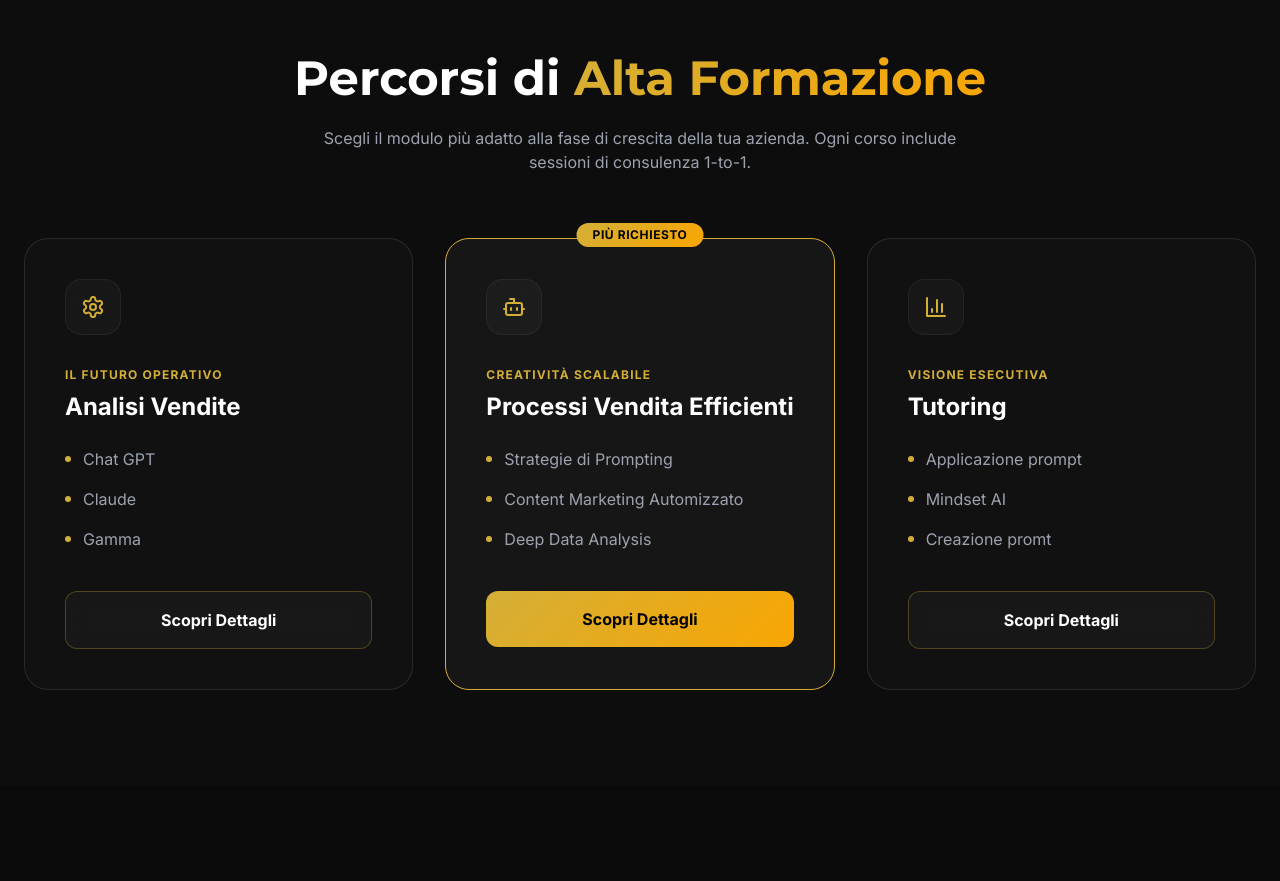
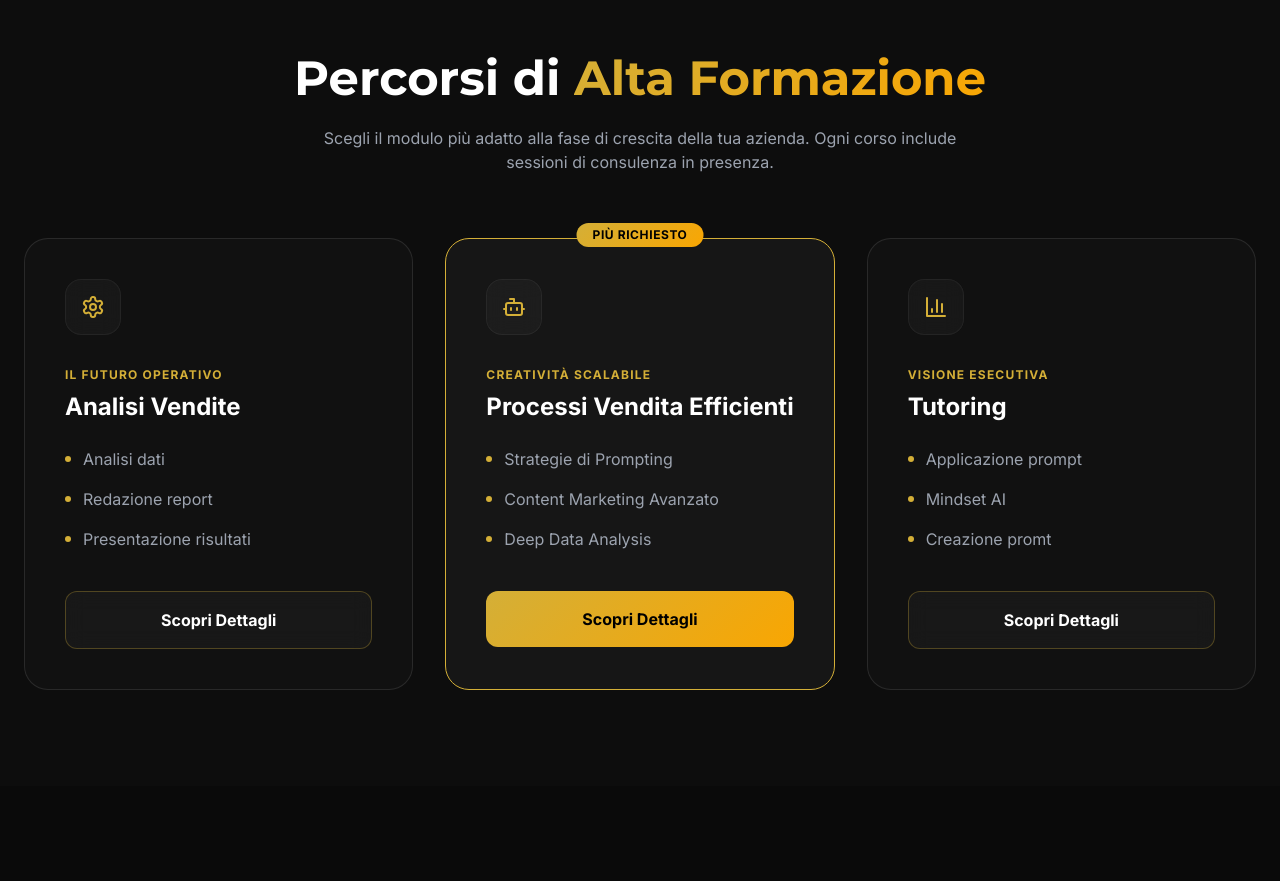
Before and after one commit to gioballagio-hub/lux-ai-landing, a React (Vite) app: page / in a window 1280 px wide. Shown: the part 1360-2241 px from the top of the page. Built offline with nearby package versions, Linux system fonts and the light colour scheme.

Commit message:
Add files via upload

```diff
--- a/App.tsx
+++ b/App.tsx
@@ -199,15 +199,15 @@ const Modules: React.FC = () => {
       id: "auto",
       title: "Analisi Vendite",
       subtitle: "Il Futuro Operativo",
-      features: ["Chat GPT", "Claude", "Gamma"],
-      fullDescription: "Analizza i tuoi dati di vendita e realizza strategie d'azioni efficaci e costruite su misura per la tua attività.",
+      features: ["Analisi dati", "Redazione report", "Presentazione risultati"],
+      fullDescription: "Analizza i tuoi dati di vendita e realizza strategie d'azione efficaci e costruite su misura per la tua attività.",
       outcomes: [
         "Analisi aggregata comportamento clienti",
         "Analisi comportamento specifico cliente",
         "Definizione di una strategia completa",
         "Definizione timing piano d'azione"
       ],
-      techStack: ["Make.com", "Zapier", "OpenAI Assistant API", "AirTable", "LangChain"],
+      techStack: ["Chat GPT", "Claude", "Gamma"],
       icon: <Settings size={24} />,
       popular: false
     },
@@ -215,7 +215,7 @@ const Modules: React.FC = () => {
       id: "gen",
       title: "Processi Vendita Efficienti",
       subtitle: "Creatività Scalabile",
-      features: ["Strategie di Prompting", "Content Marketing Automizzato", "Deep Data Analysis"],
+      features: ["Strategie di Prompting", "Content Marketing Avanzato", "Deep Data Analysis"],
       fullDescription: "Impara a utilizzare l'AI generativa non come un giocattolo, ma come un moltiplicatore di output per il marketing, le vendite e la ricerca.",
       outcomes: [
         "Produzione contenuti 10x più veloce",
@@ -249,7 +249,7 @@ const Modules: React.FC = () => {
       <div className="max-w-7xl mx-auto">
         <div className="text-center mb-16">
           <h2 className="text-3xl md:text-5xl font-display font-bold mb-6">Percorsi di <span className="gold-text-gradient">Alta Formazione</span></h2>
-          <p className="text-gray-400 max-w-2xl mx-auto">Scegli il modulo più adatto alla fase di crescita della tua azienda. Ogni corso include sessioni di consulenza 1-to-1.</p>
+          <p className="text-gray-400 max-w-2xl mx-auto">Scegli il modulo più adatto alla fase di crescita della tua azienda. Ogni corso include sessioni di consulenza in presenza.</p>
         </div>
         <div className="grid md:grid-cols-3 gap-8">
           {courses.map((c) => (
```
